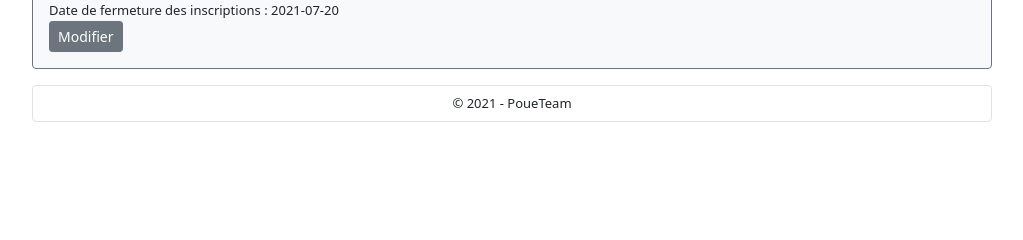
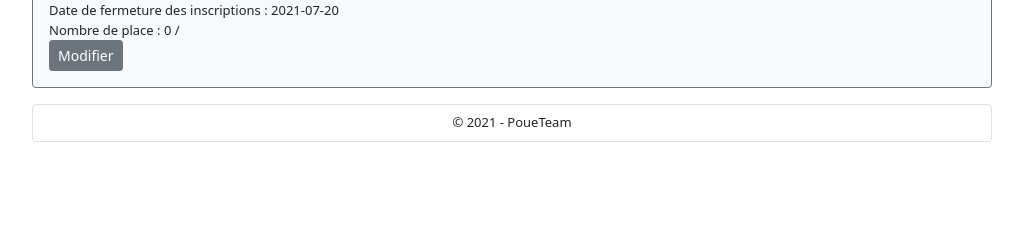
Before and after one commit to LaraNanuq/Outings, a Symfony app: template templates/outing/detail.html.twig in a window 1280 px wide. Shown: the part 346-586 px from the top of the page, without its empty margins (128-1151 px from the left). Run offline with Twig, Linux system fonts and the light colour scheme; the template is opened without the code that fills it, so the values that code supplies are empty; some libraries are stand-ins or nearby versions.

Commit message:
Condition button modify outing

```diff
--- a/templates/outing/detail.html.twig
+++ b/templates/outing/detail.html.twig
@@ -9,8 +9,8 @@
 
     <h2>{{ outing.name }}</h2>
     <div>Description: {{ outing.description }}</div>
-    <div>Date de début de la sortie : {{ outing.date | date("Y-m-d")  }}</div>
-    <div>Durée de la sortie : {{ outing.duration }} minutes </div>
+    <div>Date de début de la sortie : {{ outing.date | date("Y-m-d") }}</div>
+    <div>Durée de la sortie : {{ outing.duration }} minutes</div>
     <div>Lieu : {{ outing.campus.name }}</div>
     <div>Adresse:</div>
     <div>Lieu : {{ outing.location.name }}</div>
@@ -18,13 +18,14 @@
     <div>Latitude : {{ outing.location.latitude }}</div>
     <div>Longitude : {{ outing.location.longitude }}</div>
     <div>Statut : {{ outing.state.label }}</div>
-    <div>Date de fermeture des inscriptions : {{ outing.registrationClosingDate | date("Y-m-d")  }}</div>
-
-    {#
-    <div>Nombre de place restantes : {{ outing.registrants }}</div>
-    #}
-
-    <a href="{{ asset('outing/edit/' ~ outing.id) }}" class="btn btn-sm btn-secondary">Modifier</a>
+    <div>Date de fermeture des inscriptions : {{ outing.registrationClosingDate | date("Y-m-d") }}</div>
 
 
+    <div>Nombre de place : {{ outing.registrants|length }} / {{ outing.maxRegistrants }}</div>
+    {# todo: tableau avec liste des participants #}
+
+    {% if app.user == outing.organizer %}
+        <a href="{{ asset('outing/edit/' ~ outing.id) }}" class="btn btn-sm btn-secondary">Modifier</a>
+    {% endif %}
+
 {% endblock %}
```
